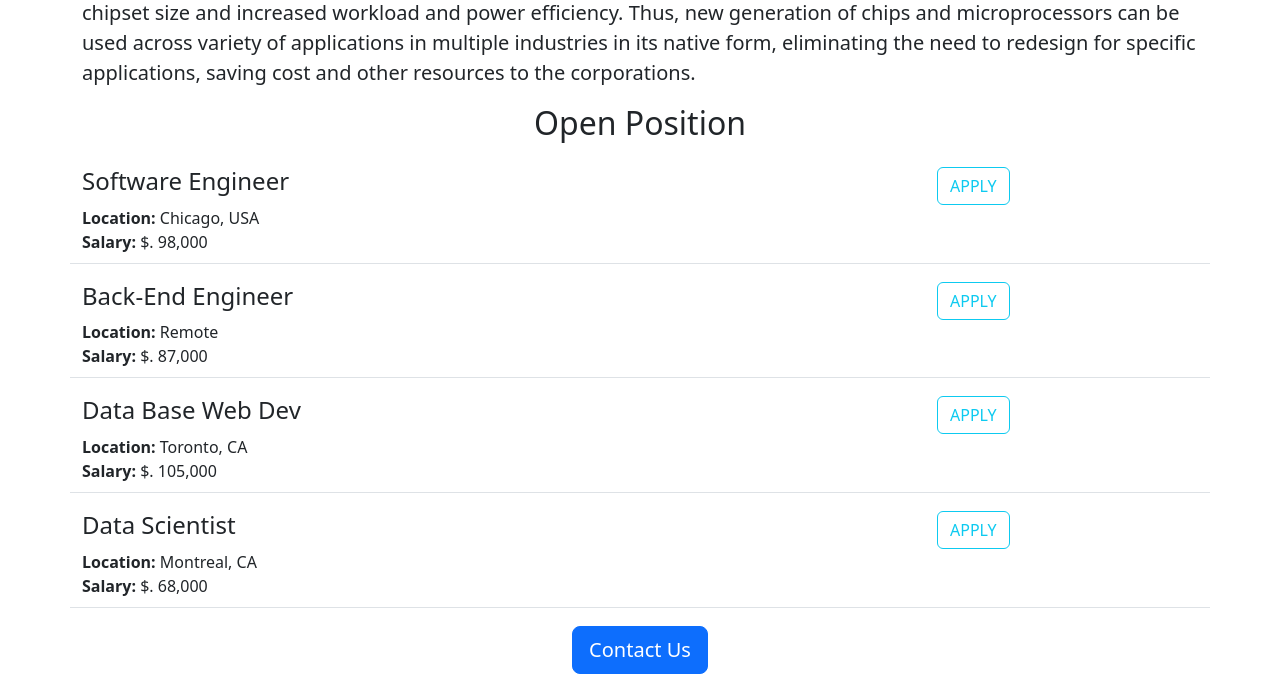
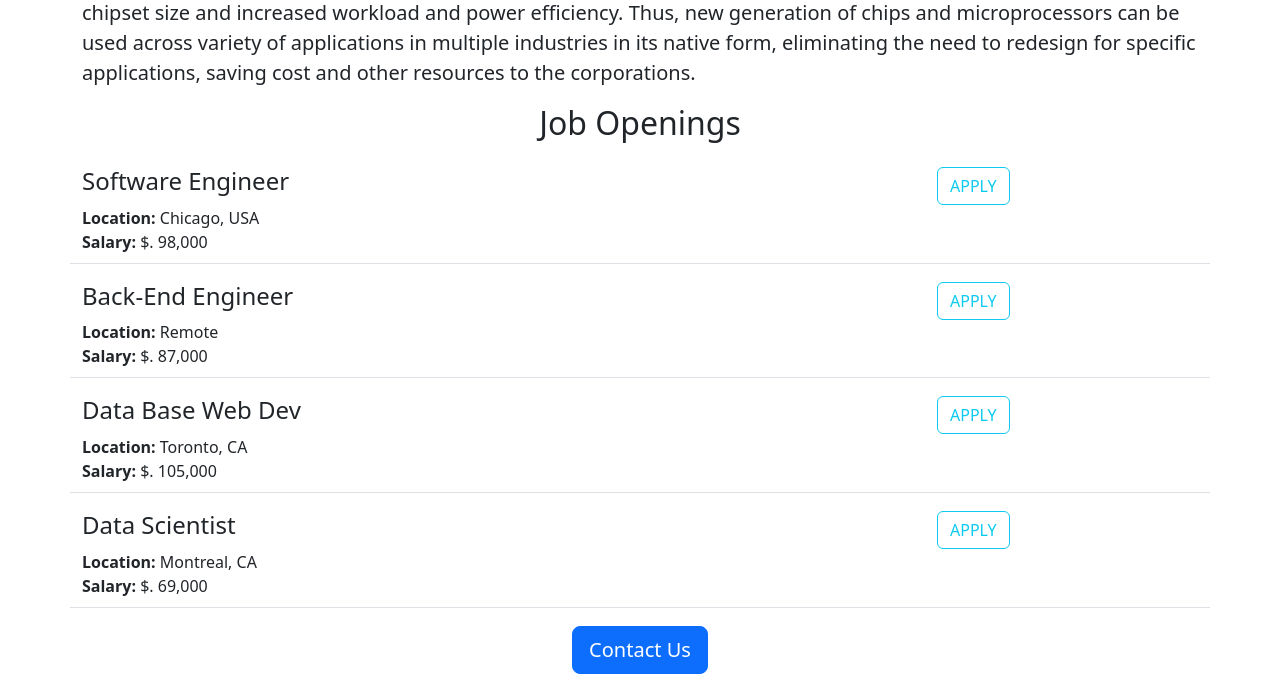
Before and after one commit to hashirislamkhan56/Hashir-careers-website, a Flask app: page / in a window 1280 px wide. Shown: the part 1030-1711 px from the top of the page. Run offline with Flask 2, Linux system fonts and the light colour scheme.

Commit message:
Made Changes.

```diff
--- a/main.py
+++ b/main.py
@@ -28,7 +28,7 @@ JOBS = [
     'id': 4,
     'title': 'Data Scientist ',
     'location': 'Montreal, CA',
-    'salary': '$. 68,000'
+    'salary': '$. 69,000'
 
   }
 ]
--- a/templates/home.html
+++ b/templates/home.html
@@ -29,7 +29,7 @@
   power efficiency. Thus, new generation of chips and microprocessors can be used across variety of
   applications in multiple industries in its native form, eliminating the need to redesign for specific
   applications, saving cost and other resources to the corporations.</p>
-      <h2 class = "text-center mt-2 mb-4">Open Position</h2>
+      <h2 class = "text-center mt-2 mb-4">Job Openings</h2>
      <div>
       {% for job in jobs %}
         {% include 'jobitem.html' %}
```
